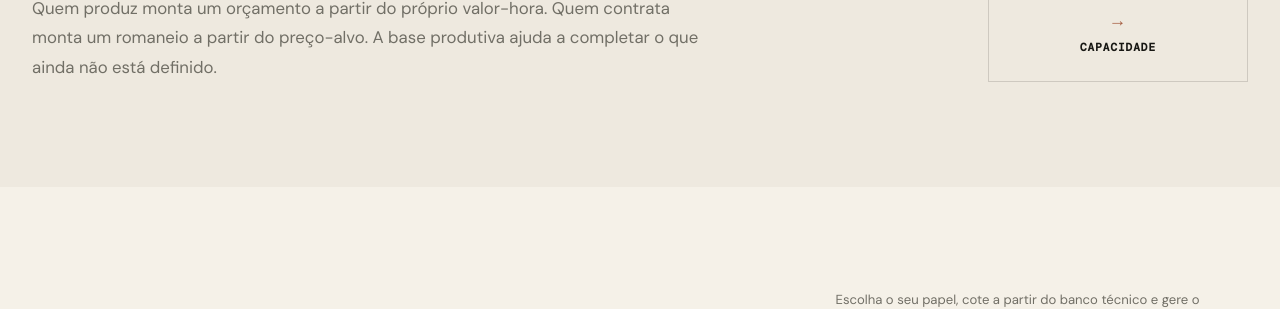
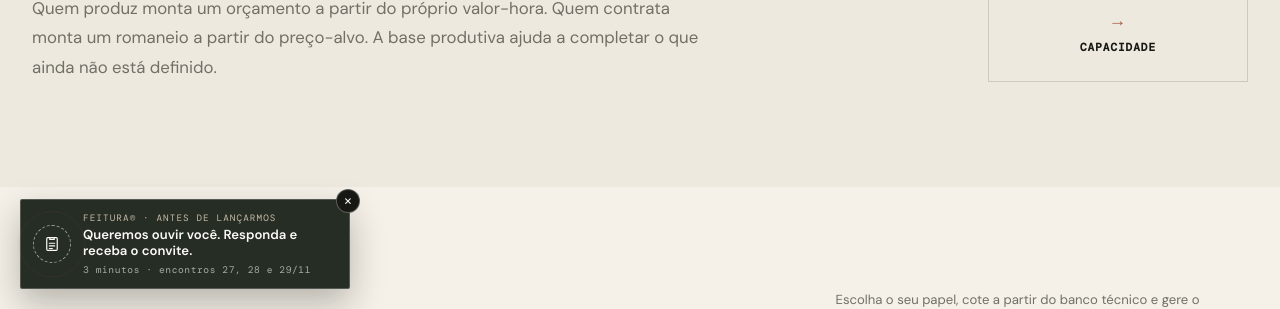
Before and after one commit to victormordekai/FEITURA, a plain HTML site: page pages/cotar.html in a window 1280 px wide. Shown: the part 491-800 px from the top of the page. Drawn offline with nearby package versions, Linux system fonts and the light colour scheme.

Commit message:
Update cotar.html

```diff
--- a/pages/cotar.html
+++ b/pages/cotar.html
@@ -558,5 +558,6 @@
     src="../js/main.js"
   ></script>
 
+<script src="../js/feitura-form-hud.js" defer></script>
 </body>
 </html>
```
